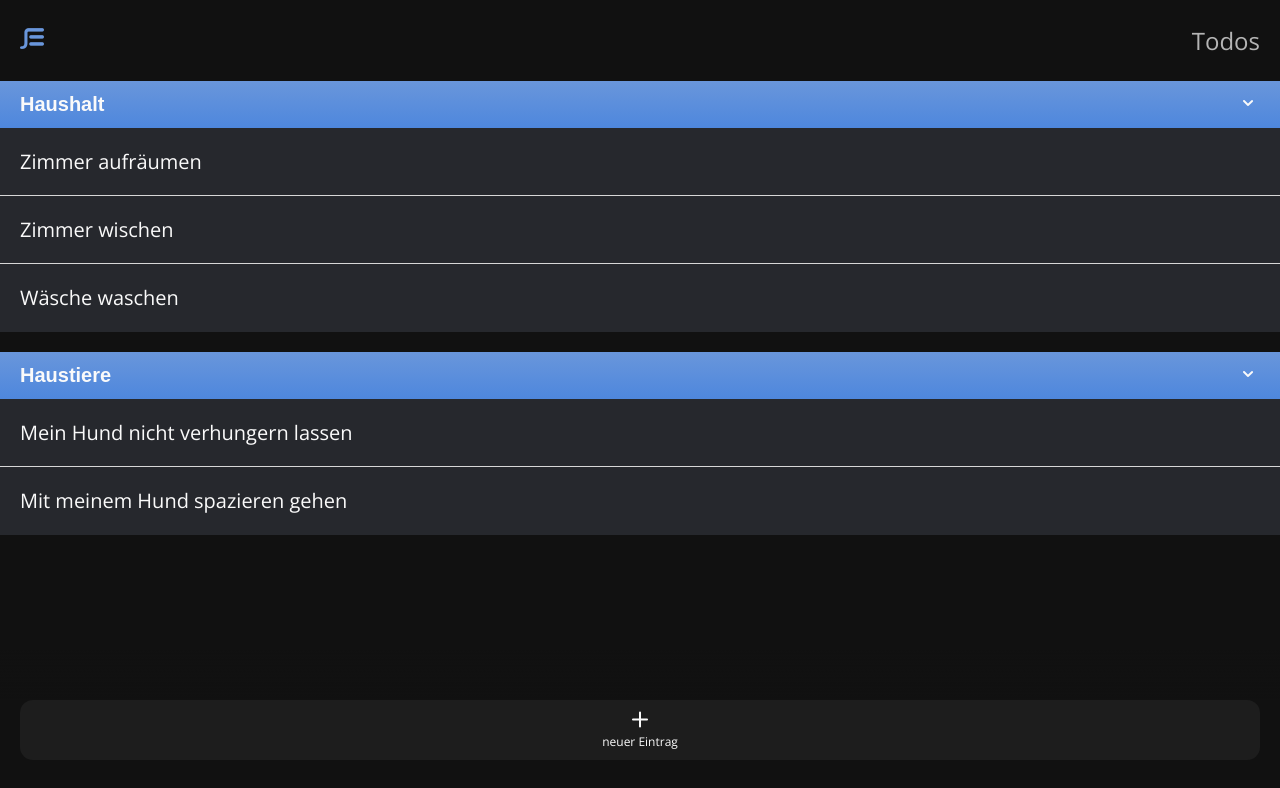
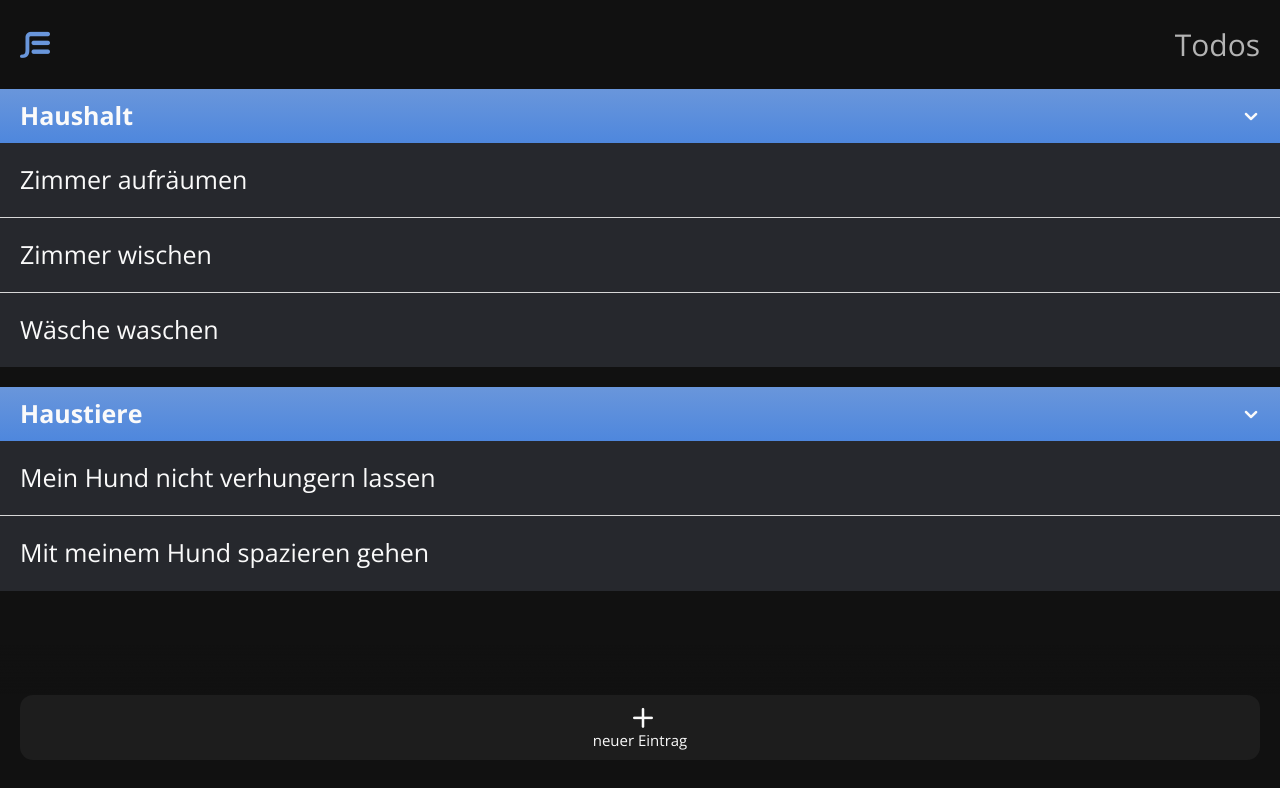
Before and after one commit to philmetscher/capstone-project, a Next.js app: page / in a window 1280 px wide. Shown: the top 788 px of the page. Built offline with nearby package versions, Linux system fonts and the light colour scheme.

Commit message:
replaced global styling with wild-card selector

```diff
--- a/components/GlobalStyle.js
+++ b/components/GlobalStyle.js
@@ -226,7 +226,7 @@ const GlobalStyle = createGlobalStyle`
 }
 
 /* HTML RESET */
-html, body, div, span, applet, object, iframe, h1, h2, h3, h4, h5, h6, p, blockquote, pre, a, abbr, acronym, address, big, cite, code, del, dfn, em, img, ins, kbd, q, s, samp, small, strike, strong, sub, sup, tt, var, b, u, i, center, dl, dt, dd, ol, ul, li, fieldset, form, label, legend, table, caption, tbody, tfoot, thead, tr, th, td, article, aside, canvas, details, embed, figure, figcaption, footer, header, hgroup, menu, nav, output, ruby, section, summary, time, mark, audio, video {
+* {
   margin: 0;
   padding: 0;
   border: 0;
```
